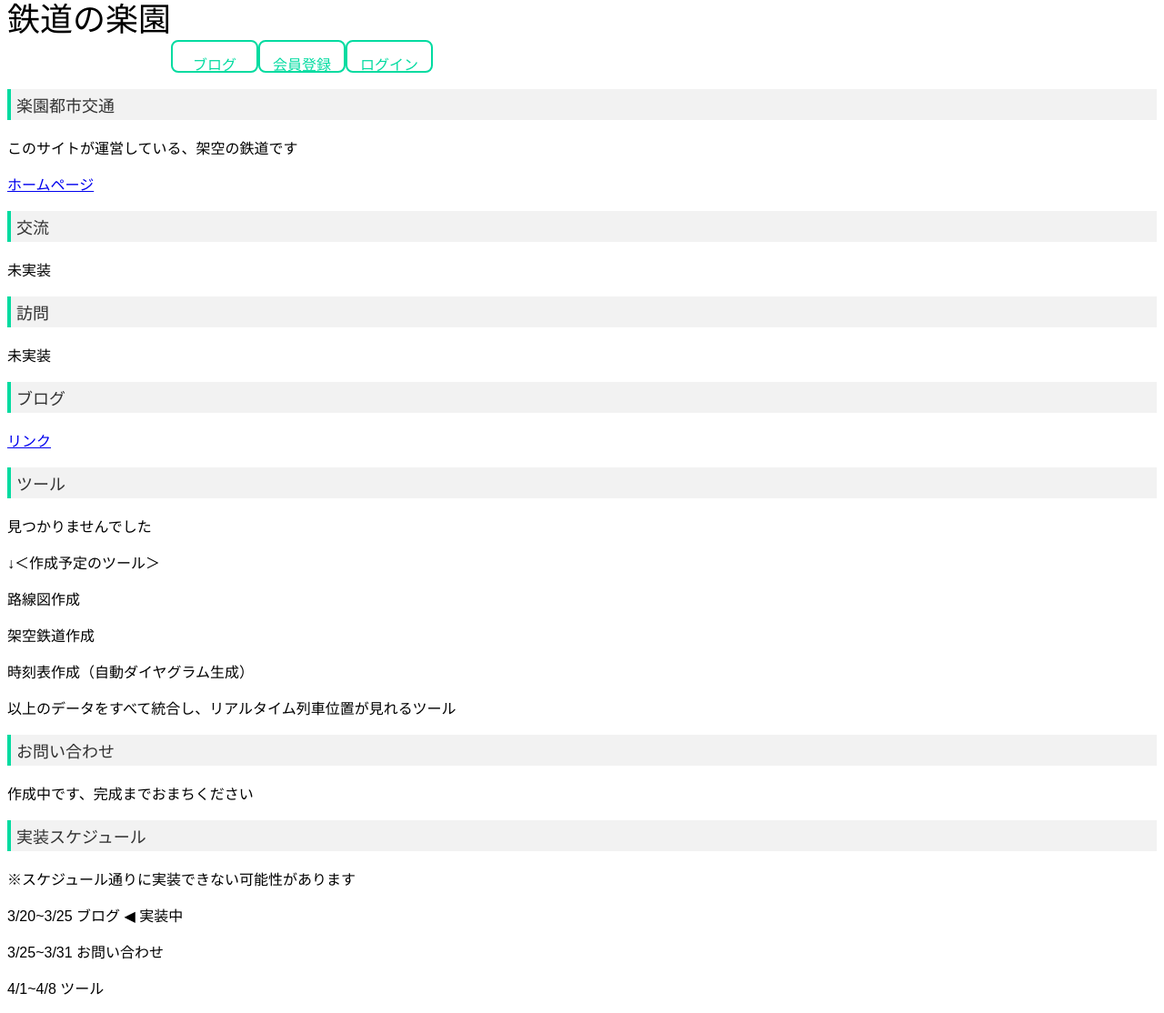
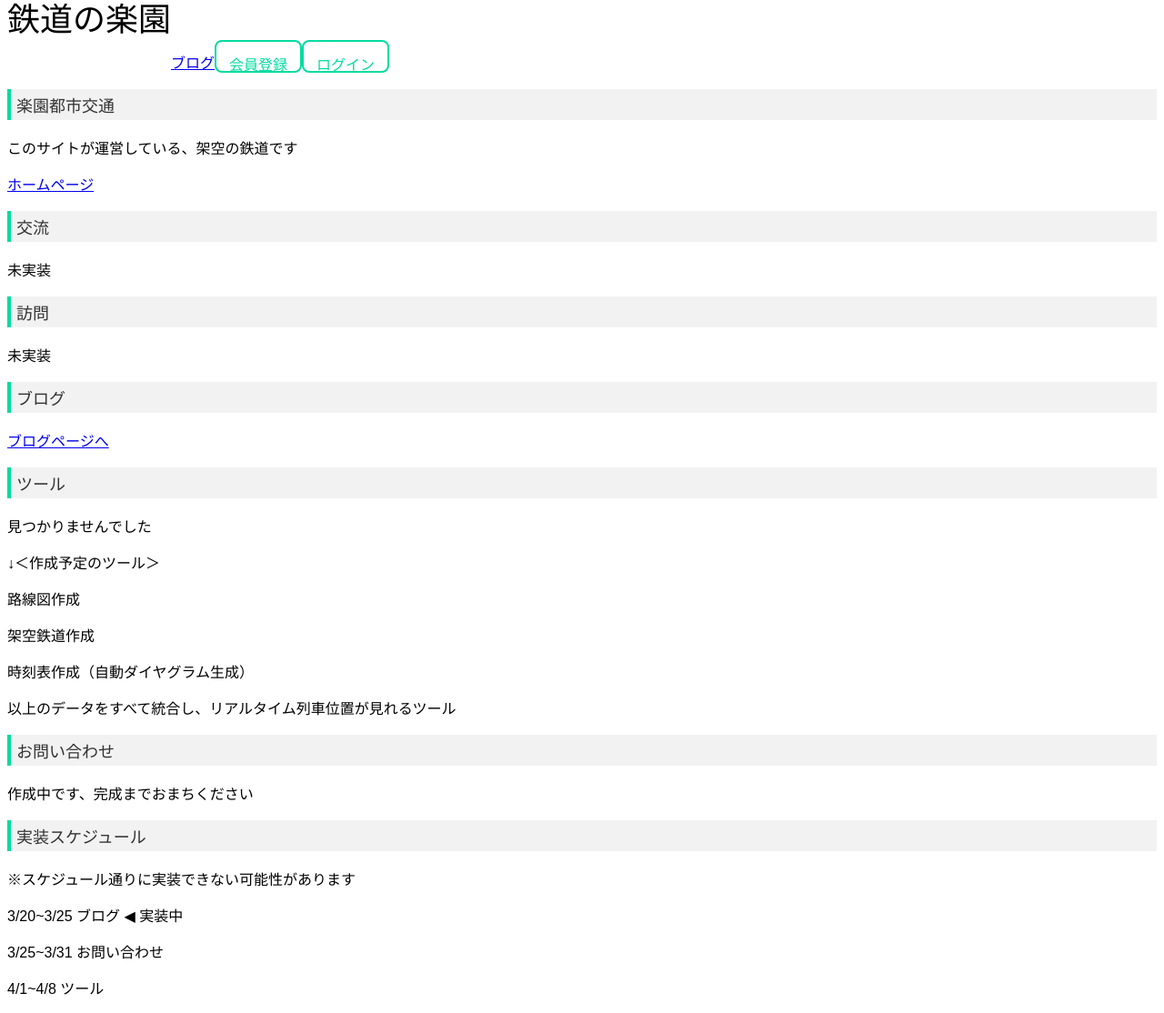
Before and after one commit to trainparadise/trainparadise, a Jekyll site: the page index.html, which Jekyll copies as it is, in a window 1280 px wide. Shown: the whole page at 91% size. Built offline with Jekyll 4.4.1, drawn with Linux system fonts in a browser that asks for light colours.

Commit message:
Update index.html

```diff
--- a/index.html
+++ b/index.html
@@ -43,7 +43,7 @@
     <body>
         <div class="titlearea">
             <p class="title">鉄道の楽園</p>
-            <button type="button">ブログ</button>
+            <a href="blog">ブログ</a>
             <button type="button">会員登録</button>
             <button type="button">ログイン</button>
         </div>
@@ -59,7 +59,7 @@
         <p>未実装</p>
 
         <p class="subtitle">ブログ</p>
-        <a href="blog">リンク</a>
+        <a href="blog">ブログページへ</a>
 
         <p class="subtitle">ツール</p>
         <p>見つかりませんでした</p>
```
